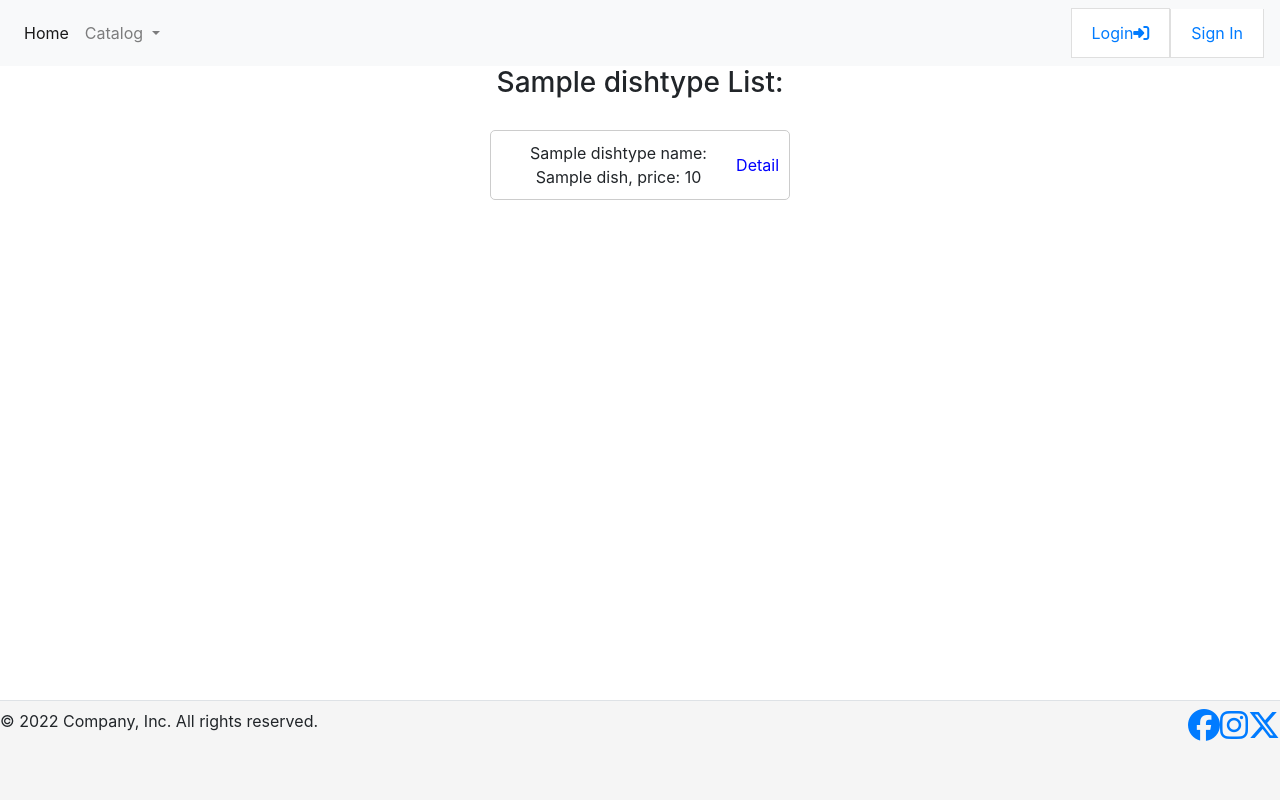
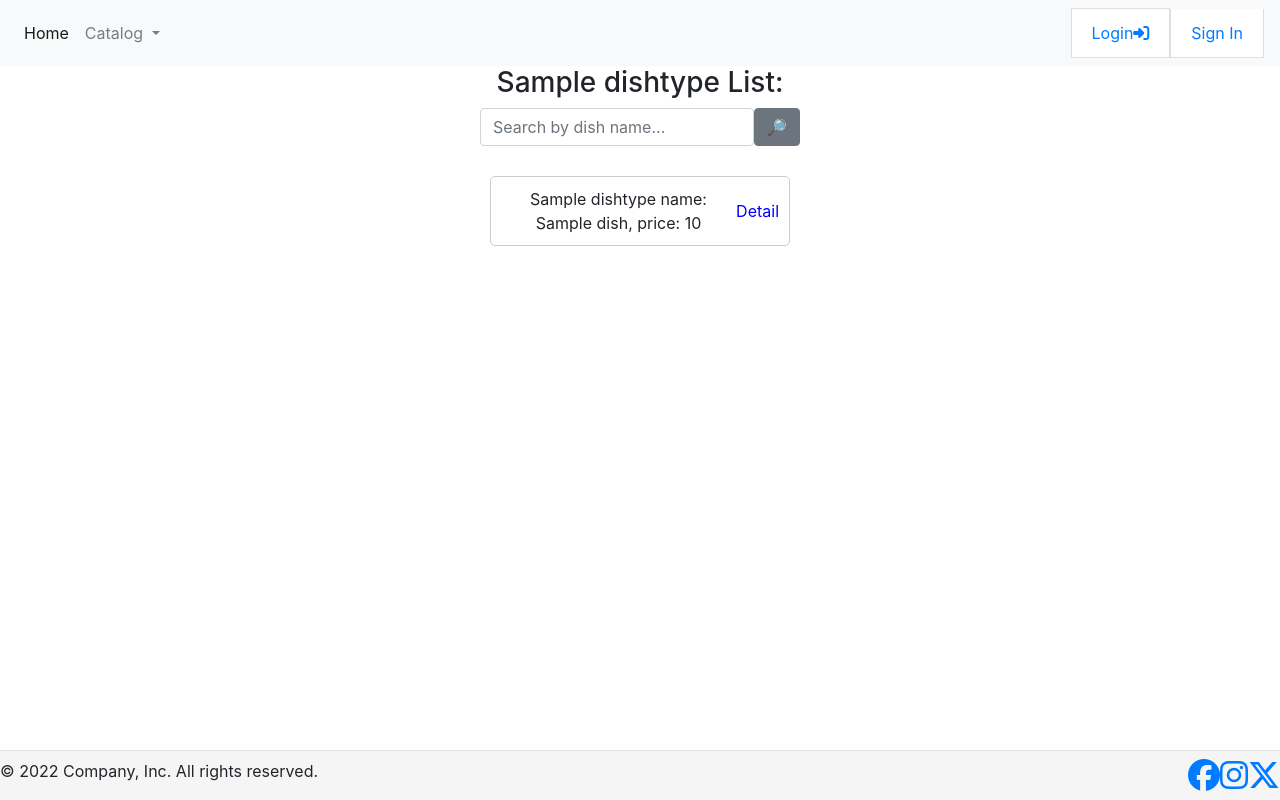
Before and after one commit to svyshcho/restaurant-project, a Django app: page /category/1/ in a window 1280 px wide. Run offline with Django 4.2, Linux system fonts and the light colour scheme; tables that the repository leaves empty hold one stand-in row (values such as "Sample post"); some libraries are stand-ins or nearby versions.

Commit message:
Added search form and pagination fo dish list

```diff
--- a/restaurant/forms.py
+++ b/restaurant/forms.py
@@ -43,3 +43,12 @@ def validate_license_number(years):
     if years < 0:
         raise ValidationError("Min years value is 0")
     return years
+
+
+class DishSearchForm(forms.Form):
+    name = forms.CharField(
+        max_length=255,
+        required=False,
+        label="",
+        widget=forms.TextInput(attrs={"placeholder": "Search by dish name..."})
+    )
--- a/restaurant/views.py
+++ b/restaurant/views.py
@@ -1,7 +1,7 @@
 from django.shortcuts import render, get_object_or_404
 from django.urls import reverse_lazy
 from django.views import generic
-from restaurant.forms import DishTypeCreationForm, DishCreationForm, CookerCreationForm
+from restaurant.forms import DishTypeCreationForm, DishCreationForm, CookerCreationForm, DishSearchForm
 from restaurant.models import DishType, Dish, Cook
 from django.contrib.auth.mixins import LoginRequiredMixin
 
@@ -27,11 +27,7 @@ class FoodListView(generic.ListView):
     model = Dish
     context_object_name = "dishes_list"
     template_name = "restaurant/dishes_list.html"
-
-    def get_queryset(self):
-        dish_type = self.kwargs["pk"]
-        queryset = Dish.objects.filter(dish_type__id=dish_type)
-        return queryset
+    paginate_by = 10
 
     def get_context_data(self, *, object_list=None, **kwargs):
         context = super().get_context_data(**kwargs)
@@ -39,7 +35,19 @@ class FoodListView(generic.ListView):
         dish_type = get_object_or_404(DishType, pk=dish_pk)
         context["dish_type"] = dish_type
         context["dish_type_list"] = DishType.objects.all()
+        name = self.request.GET.get("name", "")
+        context["search_form"] = DishSearchForm(initial={
+            "name": name,
+        })
         return context
+
+    def get_queryset(self):
+        dish_type = self.kwargs["pk"]
+        queryset = Dish.objects.filter(dish_type__id=dish_type)
+        name = self.request.GET.get("name")
+        if name:
+            return queryset.filter(name__icontains=name)
+        return queryset
 
 
 class FoodDetailView(generic.DetailView):
--- a/static/css/styles.css
+++ b/static/css/styles.css
@@ -53,7 +53,7 @@
 
 .footer {
     position: fixed;
-    height: 100px;
+    height: 50px;
     bottom: 0;
     width: 100%;
 }
--- a/templates/base.html
+++ b/templates/base.html
@@ -10,6 +10,7 @@
 <body>
 {% block sidebar %}{% include "includes/sidebar.html" %}{% endblock %}
 {% block content %}{% endblock %}
+{% block pagination %}{% endblock %}
 {% block footer %}{% include "includes/footer.html" %}{% endblock %}
 {% block js_scripts %}{% include "includes/js_scripts.html" %}{% endblock %}
 </body>
--- /dev/null
+++ b/templates/includes/pagination.html
@@ -0,0 +1,20 @@
+{% load query_transform %}
+{% if is_paginated %}
+  <div class="text-center mb-3">
+  <ul class="pagination">
+    {% if page_obj.has_previous %}
+      <li class="page-item">
+        <a href="??{% query_transform request page=page_obj.previous_page_number %}" class="page-link">prev</a>
+      </li>
+    {% endif %}
+    <li class="page-item active">
+      <span class="page-link">{{ page_obj.number }} of {{ paginator.num_pages }}</span>
+    </li>
+    {% if page_obj.has_next %}
+      <li class="page-item">
+        <a href="?{% query_transform request page=page_obj.next_page_number %}" class="page-link">next</a>
+      </li>
+    {% endif %}
+  </ul>
+  </div>
+{% endif %}
--- /dev/null
+++ b/templates/includes/search.html
@@ -0,0 +1,7 @@
+{% load crispy_forms_filters %}
+<div class="text-center mb-3"> <!-- Додано text-center для вирівнювання в центр -->
+    <form action="" method="get" class="form-inline d-inline-flex"> <!-- Додано d-inline-flex для гнучкого вирівнювання -->
+      {{ search_form|crispy }}
+      <input class="btn btn-secondary" type="submit" value="🔎">
+    </form>
+</div>
--- a/templates/restaurant/dishes_list.html
+++ b/templates/restaurant/dishes_list.html
@@ -1,7 +1,9 @@
 {% extends "base.html" %}
+  {% load crispy_forms_filters %}
 {% block content %}
 <div class="container-list">
   <h3>{{ dish_type.name.capitalize }} List:</h3>
+  {% include "includes/search.html" %}
   <ul class="dish-list">
     {% for dish in dishes_list %}
       <li class="dish-item">
@@ -10,6 +12,6 @@
       </li>
     {% endfor %}
   </ul>
+{% include "includes/pagination.html" %}
 </div>
 {% endblock %}
-{#{% url 'catalog:food-detail' pk=dish.id%}#}
```
Also changed, not shown: restaurant/templatetags/query_transform.py (added, +15 -0 lines), restaurant/templatetags/__init__.py (added).
